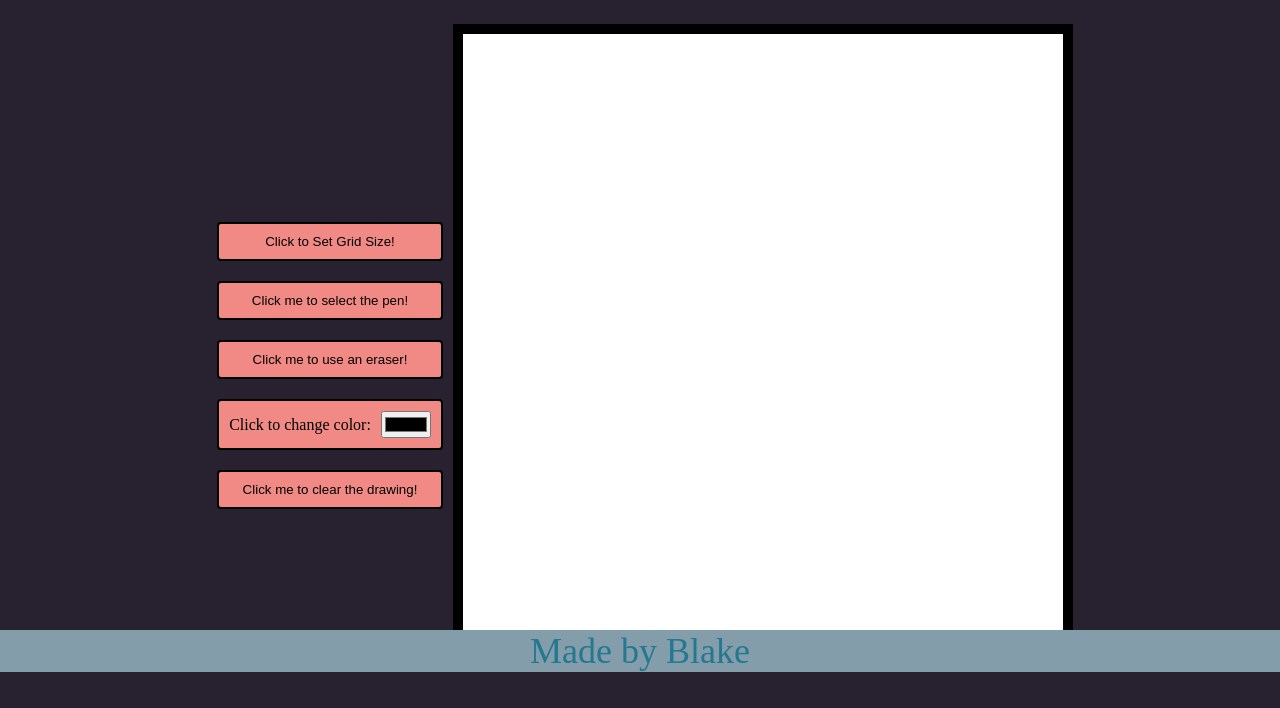
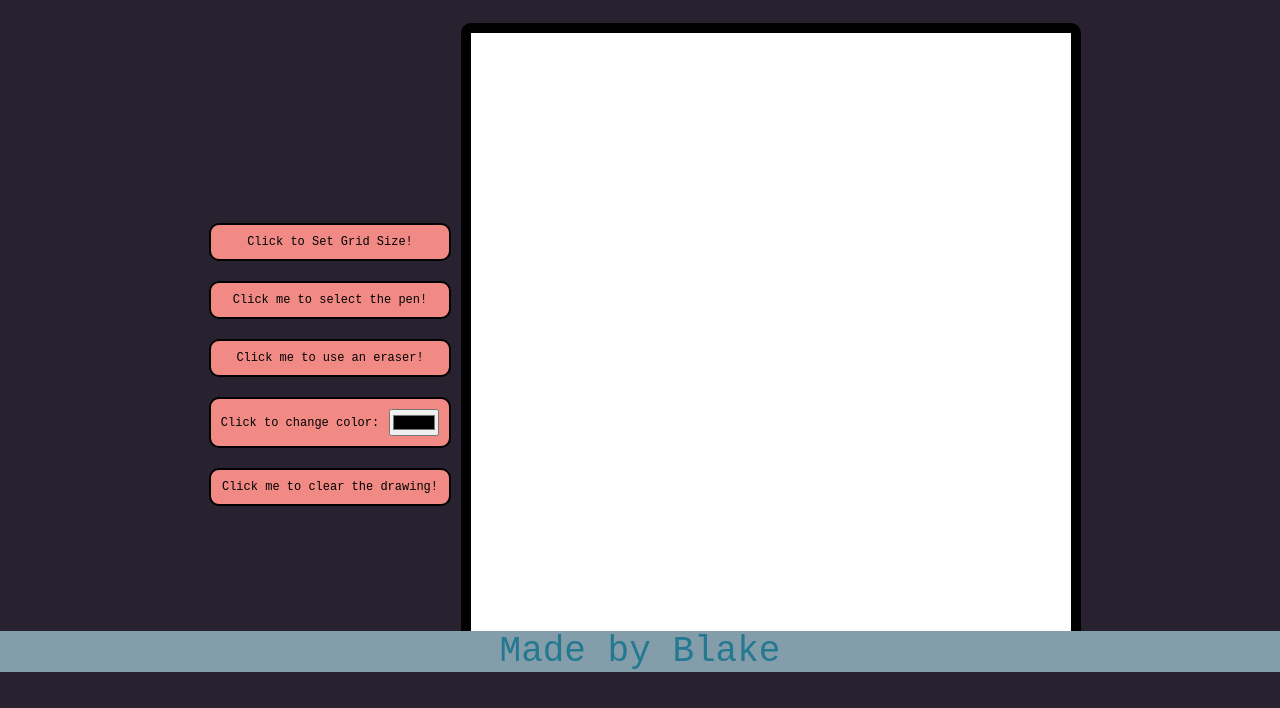
Before and after one commit to bburchett13/etchASketch, a plain HTML site: page index.html in a window 1280 px wide. Shown: the part 128-836 px from the top of the page. Drawn offline with Linux system fonts and the light colour scheme.

Commit message:
Added font

```diff
--- a/style.css
+++ b/style.css
@@ -6,6 +6,7 @@ body {
     margin:0px;
     background-color:#282130;
     justify-content: space-around;
+    font-family: 'Courier New', Courier, monospace;
 
 }
 
@@ -45,6 +46,7 @@ body {
     flex: 0 0 auto;
     /* justify-content: center; */
     border: 10px solid black;
+    border-radius:10px;
 
 }
 
@@ -60,7 +62,9 @@ button, .colorBox {
     padding: 10px;
     background-color: #F18A85;
     border: 2px solid;
-    border-radius: 4px;
+    border-radius: 10px;
+    font-size:12px;
+    font-family:'Courier New', Courier, monospace
 
 }
 
```
